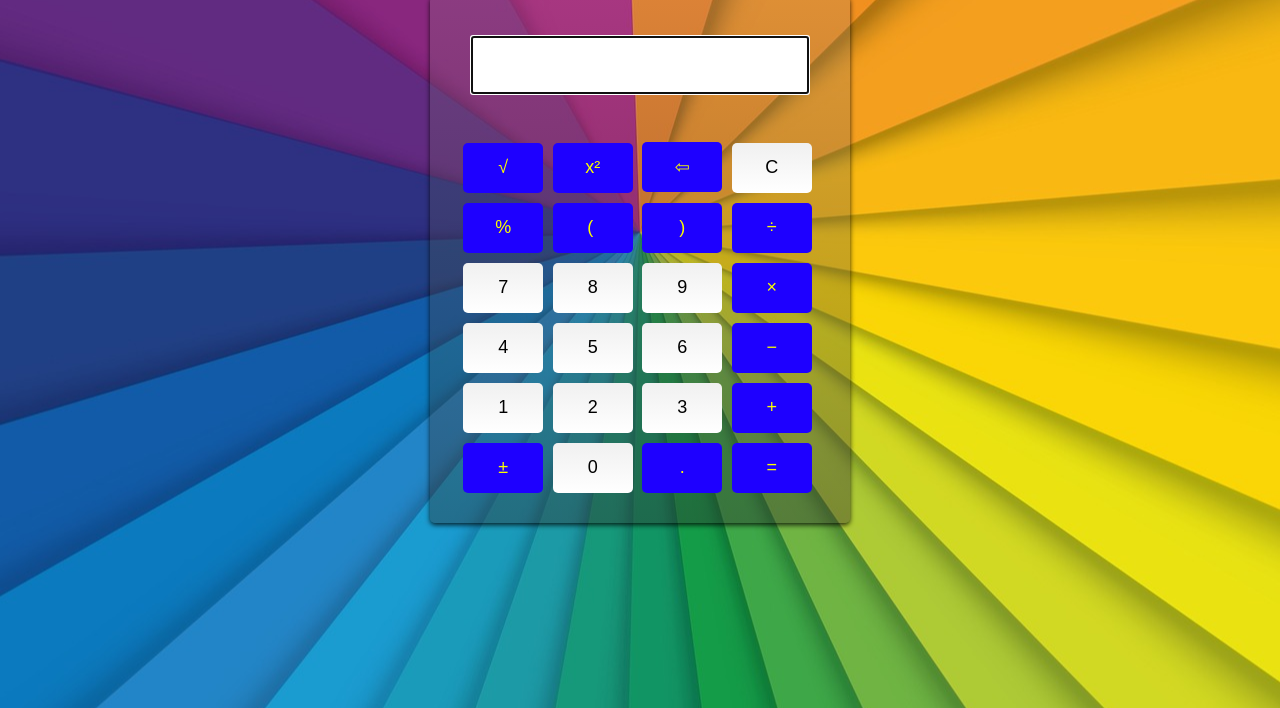
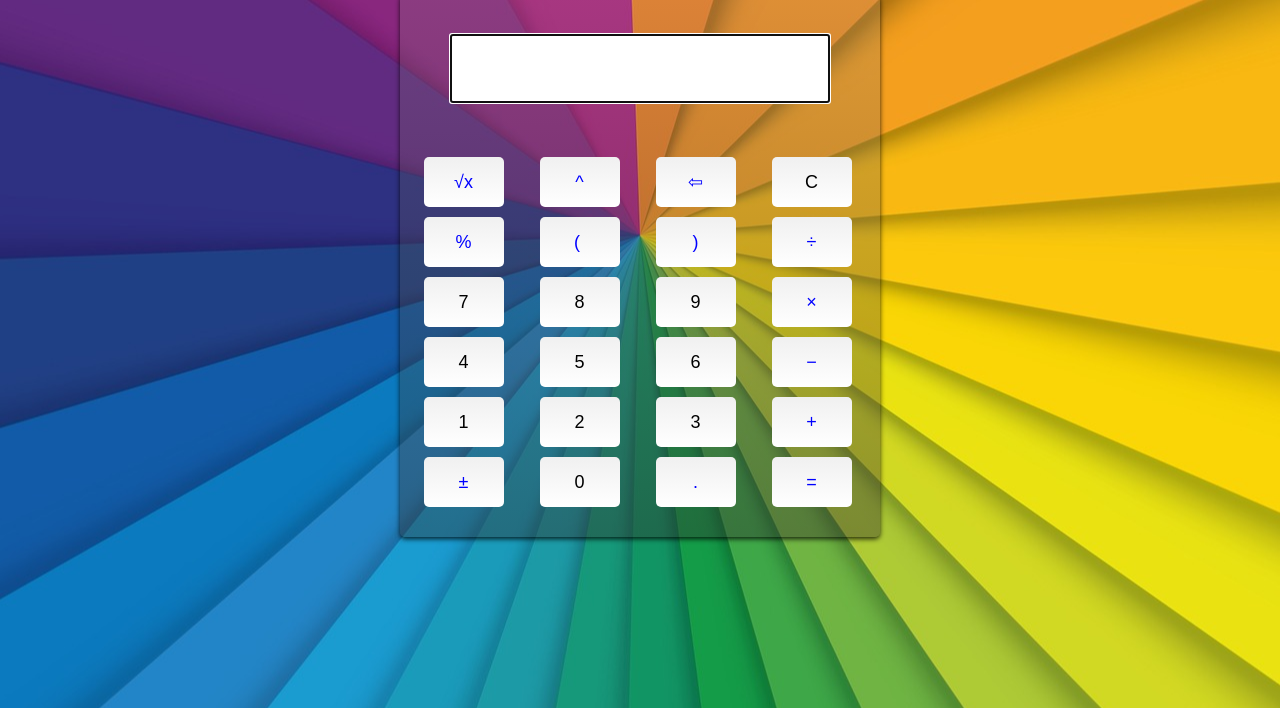
Before and after one commit to Vane-SDev/Calculadora, a website: page index.html in a window 1280 px wide. Shown: the part 92-800 px from the top of the page. Drawn offline with nearby package versions, Linux system fonts and the light colour scheme.

Commit message:
Correccion de errores en raices

```diff
--- a/index.html
+++ b/index.html
@@ -6,7 +6,11 @@
     <meta http-equiv="X-UA-Compatible" content="IE=edge">
     <meta name="viewport" content="width=device-width, initial-scale=1.0">
     <title>Calculadora</title>
-    <link rel="stylesheet" href="style.css">
+    <link href="https://cdn.jsdelivr.net/npm/bootstrap@5.3.0/dist/css/bootstrap.min.css" rel="stylesheet">
+    <script src="https://cdnjs.cloudflare.com/ajax/libs/mathjs/11.11.2/math.js" integrity="sha512-SZF47arYfRSVmLDgkgsUNkKNha7brZ5WTCEIPNga3sh0Vw+Vs8hkslDKz0hvmovPqJrCKdH/4OlkxOFzueC+DA==" crossorigin="anonymous" referrerpolicy="no-referrer"></script>
+
+    <link rel="stylesheet" href="./style.css"> <!-- Tu archivo personalizado después de Bootstrap -->
+
 </head>
 
 <body>
@@ -16,50 +20,51 @@
         <div class="pantallaInput">
             <input type="text" id="pantalla" readonly autofocus>
         </div>
+        <input type="text" id="indice" placeholder="Índice">
         <br>
-        <div class="teclas">
-            <input class="operadores" type="button" value="√" onclick="agregar('√')">
+        <div class="row">
+            <div class="col-3">
+                <input class="btn btn-primary" type="button" value="√x" onclick="agregar('√')">
+                <input class="btn btn-primary" type="button" value="%" onclick="agregar('%')">
+                <input type="button" value="7" onclick="agregar('7')">
+                <input type="button" value="4" onclick="agregar('4')">
+                <input type="button" value="1" onclick="agregar('1')">
+                <input class="btn btn-primary" type="button" value="±" onclick="cambiarSigno()">
             <!-- <input type="button" value="∛" onclick="agregar('∛')"> -->
-            <input class="operadores" type="button" value="x²" onclick="agregar('²')">
-            <input class="operadores" type="button" value="⇦" onclick="retroceder('⇦')">
-            <input type="button" value="C" onclick="borrar('C')">
-
+            </div>
             <br>
-
-            <input class="operadores" type="button" value="%" onclick="agregar('%')">
-            <input class="operadores" type="button" value="( " onclick="agregarParentesis('(')">
-            <input class="operadores" type="button" value=")" onclick="quitarParentesis(')')">
-            <input class="operadores" type="button" value="÷" onclick="agregar('/')">
+            <div class="col-3">
+                <input class="btn btn-primary" type="button" value="^" onclick="agregar('^')">
+                <input class="btn btn-primary" type="button" value="( " onclick="agregarParentesis('(')">
+                <input type="button" value="8" onclick="agregar('8')">
+                <input type="button" value="5" onclick="agregar('5')">
+                <input type="button" value="2" onclick="agregar('2')">
+                <input type="button" value="0" onclick="agregar('0')">
+            </div>
             <br>
-
-            <input type="button" value="7" onclick="agregar('7')">
-            <input type="button" value="8" onclick="agregar('8')">
-            <input type="button" value="9" onclick="agregar('9')">
-            <input class="operadores" type="button" value="×" onclick="agregar('*')">
-
-            <br>
-
-            <input type="button" value="4" onclick="agregar('4')">
-            <input type="button" value="5" onclick="agregar('5')">
-            <input type="button" value="6" onclick="agregar('6')">
-            <input class="operadores" type="button" value="−" onclick="agregar('-')">
-
-            <br>
-
-            <input type="button" value="1" onclick="agregar('1')">
-            <input type="button" value="2" onclick="agregar('2')">
-            <input type="button" value="3" onclick="agregar('3')">
-            <input class="operadores" type="button" value="+" onclick="agregar('+')">
-            <br>
-            <input class="operadores" type="button" value="±" onclick="cambiarSigno()">
-            <input type="button" value="0" onclick="agregar('0')">
-            <input class="operadores" type="button" value="." onclick="agregar('.')">
-            <input class="operadores" type="button" value="=" onclick="calcular('=')">
-            <br>
+            <div class="col-3">
+                <input class="btn btn-primary" type="button" value="⇦" onclick="retroceder('⇦')">
+                <input class="btn btn-primary" type="button" value=")" onclick="quitarParentesis(')')">
+                <input type="button" value="9" onclick="agregar('9')">
+                <input type="button" value="6" onclick="agregar('6')">
+                <input type="button" value="3" onclick="agregar('3')">
+                <input class="btn btn-primary" type="button" value="." onclick="agregar('.')">
+            </div>
+            <div class="col-3">
+                <input type="button" value="C" onclick="borrar('C')">
+                <input class="btn btn-primary" type="button" value="÷" onclick="agregar('/')">
+                <input class="btn btn-primary" type="button" value="×" onclick="agregar('*')">
+                <input class="btn btn-primary" type="button" value="−" onclick="agregar('-')">
+                <input class="btn btn-primary" type="button" value="+" onclick="agregar('+')">
+                <input class="btn btn-primary" type="button" value="=" onclick="calcular('=')">
+            </div>
         </div>
-
     </div>
 
+
+
+    <script src="https://cdn.jsdelivr.net/npm/@popperjs/core@2.11.8/dist/umd/popper.min.js" integrity="sha384-I7E8VVD/ismYTF4hNIPjVp/Zjvgyol6VFvRkX/vR+Vc4jQkC+hVqc2pM8ODewa9r" crossorigin="anonymous"></script>
+<script src="https://cdn.jsdelivr.net/npm/bootstrap@5.3.2/dist/js/bootstrap.min.js" integrity="sha384-BBtl+eGJRgqQAUMxJ7pMwbEyER4l1g+O15P+16Ep7Q9Q+zqX6gSbd85u4mG4QzX+" crossorigin="anonymous"></script>
     <script src="script.js"></script>
 </body>
 
--- a/script.js
+++ b/script.js
@@ -1,113 +1,105 @@
-console.log("hello world");
 
-function agregar(valor){
-    document.getElementById('pantalla').value += valor
+// // Realizar una operación matemática
+// const resultado = math.evaluate('8^2*(5-7)');
+
+// // Mostrar el resultado en la consola
+// console.log('Resultado:', resultado);
+function agregar(valor) {
+    const pantalla = document.getElementById('pantalla');
+    const indice = document.getElementById('indice').value;
+
+    if (indice) {
+        if (valor === '√') {
+            pantalla.value += `sqrt(${indice}, `;
+        } else {
+            pantalla.value += valor;
+        }
+        document.getElementById('indice').value = ''; // Limpia el campo de índice
+    } else {
+        pantalla.value += valor;
+    }
 }
 
-function borrar(){
-    document.getElementById('pantalla').value = ''
+
+function borrar() {
+    document.getElementById('pantalla').value = '';
+}
+function calcular() {
+    let valorPantalla = document.getElementById('pantalla').value;
+    let resultado;
+
+    try {
+        // Reemplazar "^" con "**" para las potencias
+        valorPantalla = valorPantalla.replace(/\^/g, '**');
+        // Reemplazar el símbolo de porcentaje (%) con "/100"
+        valorPantalla = valorPantalla.replace(/%/g, '/100');
+
+        // Buscar y calcular todas las raíces con cualquier índice
+        const regex = /(\d+(?:\.\d+)?)√(\d+(?:\.\d+)?)/g;
+        valorPantalla = valorPantalla.replace(regex, function (match, indice, radicando) {
+            return Math.pow(parseFloat(radicando), 1 / parseFloat(indice));
+        });
+        valorPantalla = valorPantalla.replace(/\*\*/g, '^');
+        // Calcular la expresión con Math.js
+        resultado = math.evaluate(valorPantalla);
+    } catch (error) {
+        console.error("Error en la expresión matemática:", error);
+        resultado = "Error";
     }
 
-function calcular(){
-    const valorPantalla = document.getElementById('pantalla').value;
-    let resultado;
-
-    //Verificar si es raiz cuadrada
-
-if (valorPantalla.includes('√')){
-    const numero =parseFloat(valorPantalla.slice(1));
-    resultado = Math.sqrt(numero);
+    document.getElementById('pantalla').value = resultado;
 }
 
-//verificar si se trata de una potencia
 
-else if(valorPantalla.includes('²')){
-    const numero = parseFloat(valorPantalla);
-    resultado = Math.pow(numero, 2);
-}
-// verificar si es porcentaje
 
-else if (valorPantalla.includes('%')) {
-    const partes = valorPantalla.split('*');
-    if (partes.length === 2) {
-        const numero = parseFloat(partes[0]);
-        const porcentaje = parseFloat(partes[1].replace('%', '')) / 100;
-        if (!Number.isNaN(numero) && !Number.isNaN(porcentaje)) {
-            resultado = numero * porcentaje;
-        }
-    }
-}
-// para el resto de las operaciones
 
-else{
-    console.log(valorPantalla)
-    resultado = eval(valorPantalla)
-}
-
-    document.getElementById('pantalla').value = resultado
-}
-
-function retroceder (){
+function retroceder() {
     const pantalla = document.getElementById('pantalla');
     pantalla.value = pantalla.value.slice(0, -1);
 }
 
-function agregarParentesis(valor){
+function agregarParentesis(valor) {
     const pantalla = document.getElementById('pantalla');
     pantalla.value += valor;
 }
 
-function quitarParentesis (){
+function quitarParentesis() {
     const pantalla = document.getElementById('pantalla');
     const valorActual = pantalla.value;
 
-    if(valorActual.endsWith(')')){
-        // si el caracter es un parentesis de cierre, se elimina
+    if (valorActual.endsWith(')')) {
         pantalla.value = valorActual.slice(0, -1);
-}else{
-    //si no hay parentesis de cierre,  agrego uno
+    } else {
         pantalla.value += ')';
     }
 }
 
-function cambiarSigno(){
+function cambiarSigno() {
     const pantalla = document.getElementById('pantalla');
     let valorActual = pantalla.value;
 
-    //verificamos si el valor de la pantalla es un numero
-
-    if(valorActual.startsWith('-')){
-
-        //si el numero ya es negativo, se cambia a positivo
+    if (valorActual.startsWith('-')) {
         valorActual = valorActual.substring(1);
-
-        // si es un numero
-    }else{
+    } else {
         valorActual = '-' + valorActual;
     }
 
     pantalla.value = valorActual;
 }
 
-    document.addEventListener('keydown', function(event){
-
+document.addEventListener('keydown', function (event) {
     const tecla = event.key;
     const pantalla = document.getElementById('pantalla');
 
-        // verificamos si la tecla que presiona es guion medio
-        if (tecla === '-' || (event.shiftKey && tecla === '-')){
-            //verificamos si el guion medio se tiene que interpretar como signo negativo
-            if(pantalla.value === ''){
-                // si la pantalla está vacía, se añade el signo negativo al principio
+    if (tecla === '-' || (event.shiftKey && tecla === '-')) {
+        if (pantalla.value === '') {
             pantalla.value = '-';
-            }else{
-                //si la pantalla no está vacía, se agrega el guion medio como operador
+        } else {
             agregar(tecla);
         }
-            event.preventDefault(); // con esto evitamos que el guion medio se muestre en el campo de entrada
-        }else{
-            // con esto manejamos las otras teclas
-        switch (tecla){
+        event.preventDefault();
+    } else {
+        switch (tecla) {
             case '0':
             case '1':
             case '2':
@@ -118,15 +110,13 @@ function cambiarSigno(){
             case '7':
             case '8':
             case '9':
-                agregar(tecla);
-                break;
-            case'+':
-            case'-':
-            case'*':
-            case'/':
-            case'%':
-            case'(':
-            case')':
+            case '+':
+            case '-':
+            case '*':
+            case '/':
+            case '%':
+            case '(':
+            case ')':
                 agregar(tecla);
                 break;
             case 'Enter':
@@ -139,7 +129,6 @@ function cambiarSigno(){
                 cambiarSigno();
                 break;
             default:
-                //no se hace nada si no se presiona una tecla no manejada
         }
     }
 });
--- a/style.css
+++ b/style.css
@@ -18,7 +18,7 @@ h2 {
 }
 
 .calculadora {
-  width: 380px;
+  width: 480px;
   margin: 0 auto;
   background: linear-gradient(180deg,#958c8c34, #302c2c68);
   padding: 20px;
@@ -34,7 +34,7 @@ h2 {
 }
 
 #pantalla {
-  width: 314px;
+  width: 380px;
   padding: 10px;
   font-size: 30px;
   margin-bottom: 10px;
@@ -46,38 +46,45 @@ input[type="button"] {
   height: 50px;
   margin-right: 5px;
   margin-bottom: 10px;
+  padding: 5px 10px; /* Ajusta el padding según tus necesidades */
   font-size: 18px;
   background-color: #ffffff;
   border: none;
   border-radius: 5px;
   cursor: pointer;
-  background: linear-gradient(180deg,#f0f0f0, #ffffff);
+  background: linear-gradient(180deg, #f0f0f0, #ffffff);
+  text-align: center; /* Añade alineación de texto al centro */
 }
-
 
 input[type="button"]:hover {
   background-color: #ddd;
   font-size: 18px;
-  color:blue;
+  color: blue;
   margin-bottom: 10px;
   font-weight: 600;
   background: linear-gradient(150deg, #8687ae, #f0f0f0);
 }
 
+
 /* input[type="button"]:last-child {
   margin-right: 0;
 } */
-.teclas{
+/* .teclas{
   text-align: center;
 
-}
+} */
 
-.operadores{
+/* .operadores{
   color:rgb(251, 255, 0);
   font-weight: 500;
 
+} */
+
+
+.btn-primary{
+  --bs-btn-color: blue;
 }
 
-input.operadores{
-  background:rgb(30, 0, 255);
+#indice{
+  display: none;
 }
```
Lines whose indentation alone changed are shown as unchanged.
